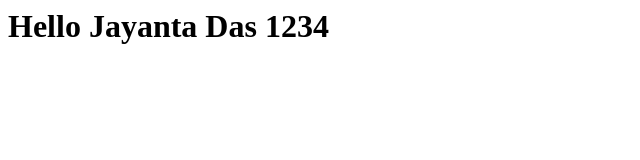
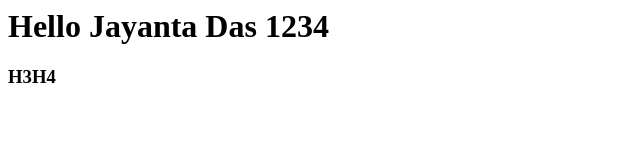
Before and after one commit to JaydasInfy/TestReact, a plain HTML site: page index.html in a window 1280 px wide. Shown: the full height of the page, 0-640 px from the left. Drawn offline with Linux system fonts and the light colour scheme.

Commit message:
Change H3

```diff
--- a/index.html
+++ b/index.html
@@ -5,6 +5,7 @@
   <body>
     <div>
       <h1>Hello Jayanta Das 1234</h1>
+      <h3>H3H4</h3>
     </div>
   </body>
 </html>
```
